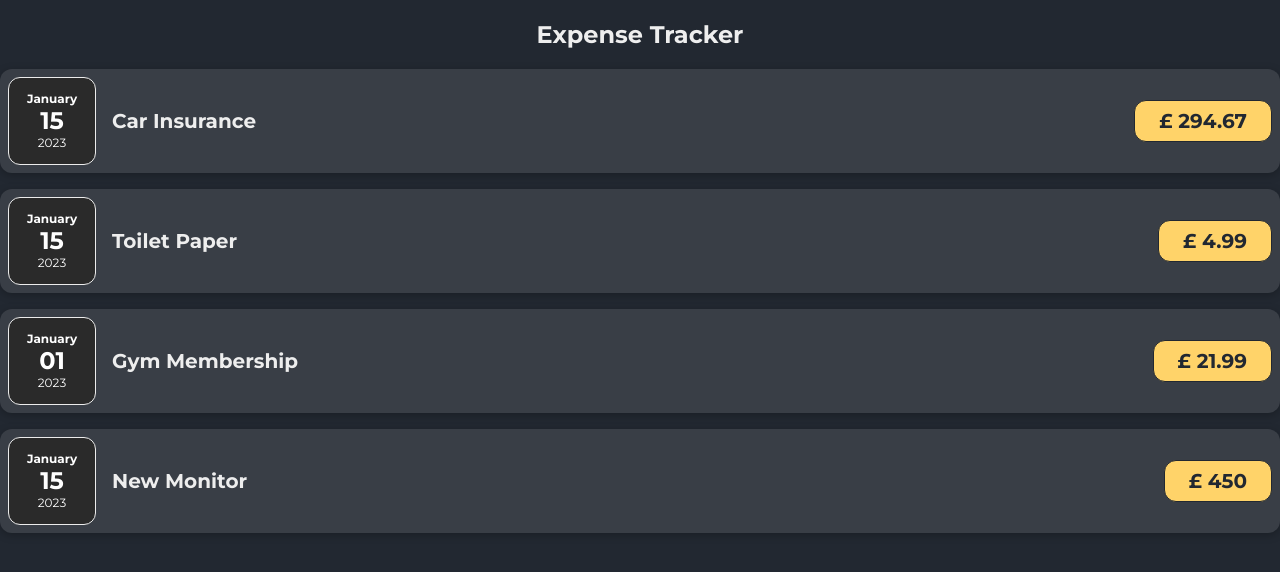
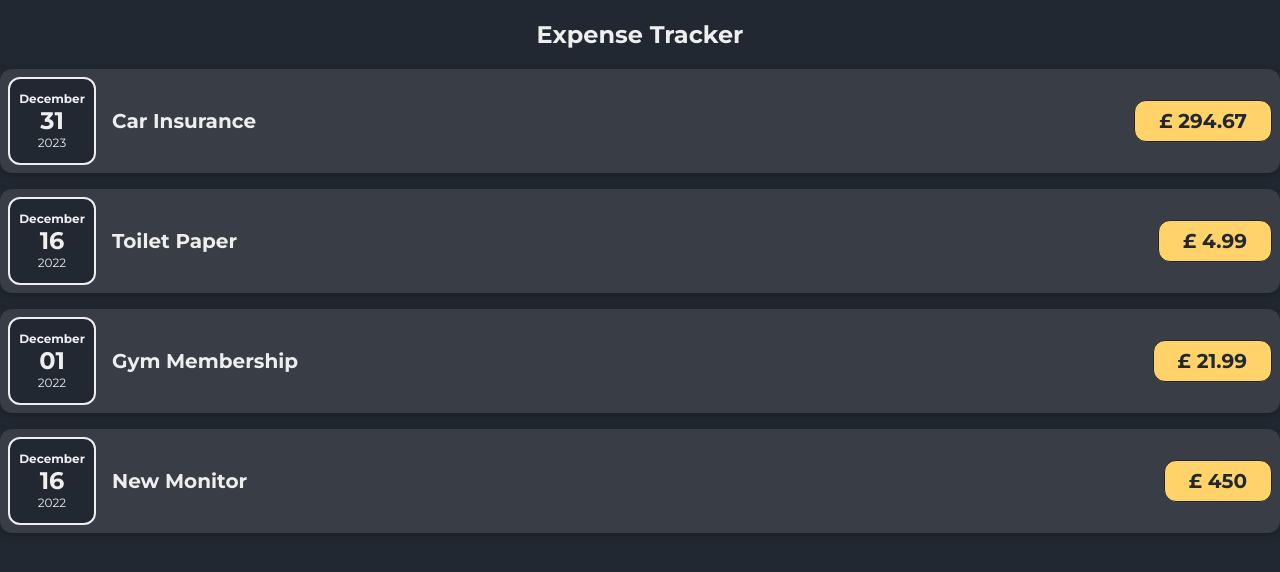
Before and after one commit to MikesonO/expense-tracker, a JavaScript app: page / in a window 1280 px wide. Shown: the top 572 px of the page. Built offline with nearby package versions, Linux system fonts and the light colour scheme.

Commit message:
Refactor code and update ExpenseDate styling

```diff
--- a/src/App.js
+++ b/src/App.js
@@ -6,25 +6,25 @@ function App() {
       id: 'e1',
       title: 'Car Insurance',
       ammount: 294.67,
-      date: new Date(2022, 12, 15),
+      date: new Date(2023, 11, 31),
     },
     {
       id: 'e2',
       title: 'Toilet Paper',
       ammount: 4.99,
-      date: new Date(2022, 12, 15),
+      date: new Date(2022, 11, 16),
     },
     {
       id: 'e3',
       title: 'Gym Membership',
       ammount: 21.99,
-      date: new Date(2022, 12, 1),
+      date: new Date(2022, 11, 1),
     },
     {
       id: 'e4',
       title: 'New Monitor',
       ammount: 450,
-      date: new Date(2022, 12, 15),
+      date: new Date(2022, 11, 16),
     },
   ];
 
--- a/src/components/ExpenseDate.scss
+++ b/src/components/ExpenseDate.scss
@@ -1,11 +1,15 @@
+//Color Variable
+$color1: #EEEEEE;
+$color2: #222831;
+
 .expense-date {
   display: flex;
   flex-direction: column;
   width: 5.5rem;
   height: 5.5rem;
-  border: 1px solid #ececec;
-  background-color: #2a2a2a;
-  color: white;
+  border: 2px solid $color1;
+  background-color: $color2;
+  color: $color1;
   border-radius: 12px;
   align-items: center;
   justify-content: center;
```
